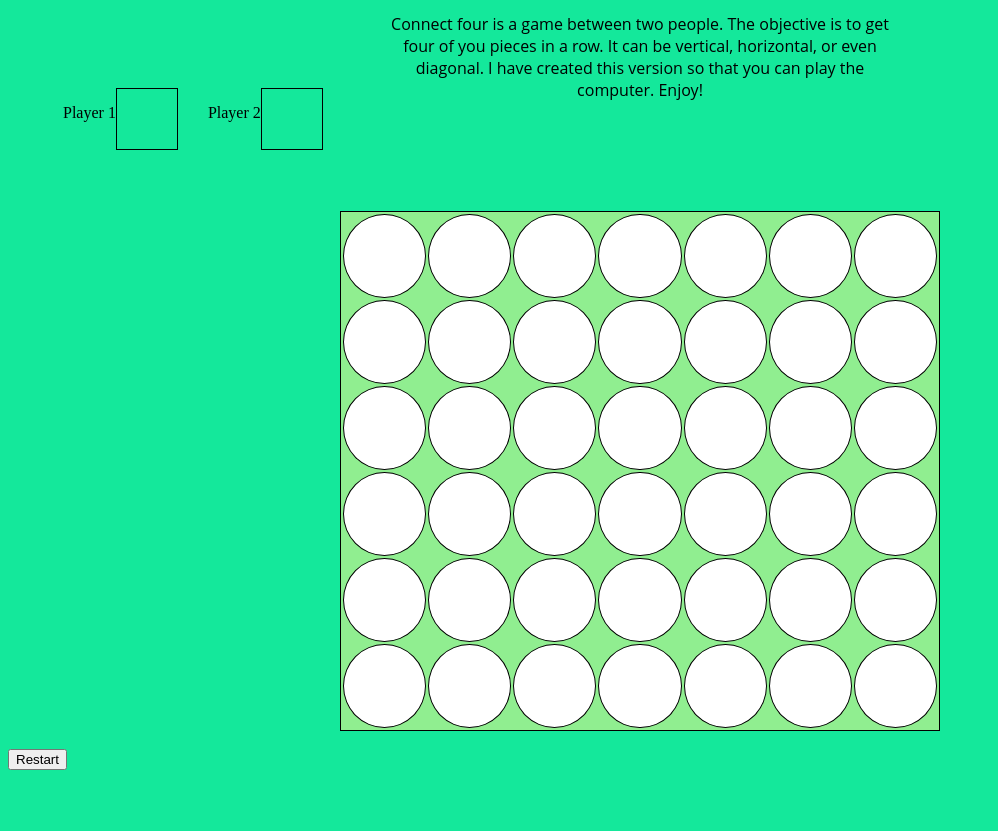
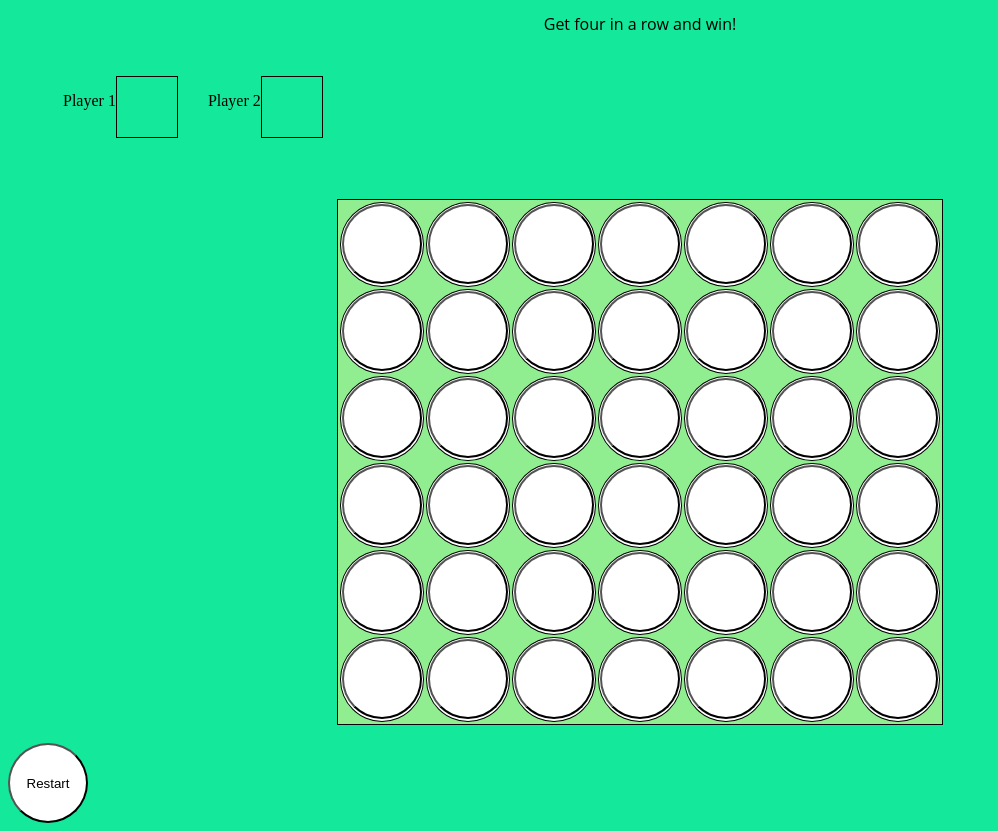
Before and after one commit to mtohare16/Project-1, a plain HTML site: page index.html in a window 1280 px wide. Shown: the part 50-881 px from the top of the page, without its empty margins (0-998 px from the left). Before the commit the page ends 828 px from the top, so only its background shows below. Drawn offline with Linux system fonts and the light colour scheme.

Commit message:
Added buttons to the board

```diff
--- a/connect.js
+++ b/connect.js
@@ -11,7 +11,6 @@ if (n % 2 === 0 ) {
   console.log("even")
 };
 */
-
 var gameArea = {
   canvas : document.createElement("canvas"),
   start : function() {
--- a/css/connectstyle.css
+++ b/css/connectstyle.css
@@ -28,6 +28,7 @@ h1{
   text-align: center;
   padding: 25px;
   display: flex;
+  justify-position: space-around;
  }
  .player{
   display: inline-block;
@@ -62,11 +63,16 @@ td.circle {
   width: 80px;
   height: 80px;
   right: 50%;
-  bottom: 50%
+  bottom: 50%;
   vertical-align: middle;
   transform: translate (50%,50%);
   border-radius: 50%;
-
+}
+button {
+  width: 80px;
+  height: 80px;
+  border-radius: 50%;
+  background-color: white;
 }
 /*.circle:after {
   content: "";
--- a/index.html
+++ b/index.html
@@ -10,7 +10,7 @@
   <h1>Connect Four</h1>
     <div class="top">
       <p class="directions">
-        Connect four is a game between two people. The objective is to get four of you pieces in a row. It can be vertical, horizontal, or even diagonal. I have created this version so that you can play the computer. Enjoy!
+        Get four in a row and win!
       </p>
     </div>
 
@@ -28,58 +28,58 @@
     <table>
       <tbody>
         <tr>
-          <td class="circle"></td>
-          <td class="circle"></td>
-          <td class="circle"></td>
-          <td class="circle"></td>
-          <td class="circle"></td>
-          <td class="circle"></td>
-          <td class="circle"></td>
+          <td class="circle"><button type="button"></button></td>
+          <td class="circle"><button type="button"></button></td>
+          <td class="circle"><button type="button"></button></td>
+          <td class="circle"><button type="button"></button></td>
+          <td class="circle"><button type="button"></button></td>
+          <td class="circle"><button type="button"></button></td>
+          <td class="circle"><button type="button"></button></td>
         </tr>
         <tr>
-          <td class="circle"></td>
-          <td class="circle"></td>
-          <td class="circle"></td>
-          <td class="circle"></td>
-          <td class="circle"></td>
-          <td class="circle"></td>
-          <td class="circle"></td>
+          <td class="circle"><button type="button"></button></td>
+          <td class="circle"><button type="button"></button></td>
+          <td class="circle"><button type="button"></button></td>
+          <td class="circle"><button type="button"></button></td>
+          <td class="circle"><button type="button"></button></td>
+          <td class="circle"><button type="button"></button></td>
+          <td class="circle"><button type="button"></button></td>
         </tr>
         <tr>
-          <td class="circle"></td>
-          <td class="circle"></td>
-          <td class="circle"></td>
-          <td class="circle"></td>
-          <td class="circle"></td>
-          <td class="circle"></td>
-          <td class="circle"></td>
+          <td class="circle"><button type="button"></button></td>
+          <td class="circle"><button type="button"></button></td>
+          <td class="circle"><button type="button"></button></td>
+          <td class="circle"><button type="button"></button></td>
+          <td class="circle"><button type="button"></button></td>
+          <td class="circle"><button type="button"></button></td>
+          <td class="circle"><button type="button"></button></td>
         </tr>
         <tr>
-          <td class="circle"></td>
-          <td class="circle"></td>
-          <td class="circle"></td>
-          <td class="circle"></td>
-          <td class="circle"></td>
-          <td class="circle"></td>
-          <td class="circle"></td>
+          <td class="circle"><button type="button"></button></td>
+          <td class="circle"><button type="button"></button></td>
+          <td class="circle"><button type="button"></button></td>
+          <td class="circle"><button type="button"></button></td>
+          <td class="circle"><button type="button"></button></td>
+          <td class="circle"><button type="button"></button></td>
+          <td class="circle"><button type="button"></button></td>
         </tr>
         <tr>
-          <td class="circle"></td>
-          <td class="circle"></td>
-          <td class="circle"></td>
-          <td class="circle"></td>
-          <td class="circle"></td>
-          <td class="circle"></td>
-          <td class="circle"></td>
+          <td class="circle"><button type="button"></button></td>
+          <td class="circle"><button type="button"></button></td>
+          <td class="circle"><button type="button"></button></td>
+          <td class="circle"><button type="button"></button></td>
+          <td class="circle"><button type="button"></button></td>
+          <td class="circle"><button type="button"></button></td>
+          <td class="circle"><button type="button"></button></td>
         </tr>
         <tr>
-          <td class="circle"></td>
-          <td class="circle"></td>
-          <td class="circle"></td>
-          <td class="circle"></td>
-          <td class="circle"></td>
-          <td class="circle"></td>
-          <td class="circle"></td>
+          <td class="circle"><button type="button"></button></td>
+          <td class="circle"><button type="button"></button></td>
+          <td class="circle"><button type="button"></button></td>
+          <td class="circle"><button type="button"></button></td>
+          <td class="circle"><button type="button"></button></td>
+          <td class="circle"><button type="button"></button></td>
+          <td class="circle"><button type="button"></button></td>
         </tr>
       </tbody>
     </table>
```
